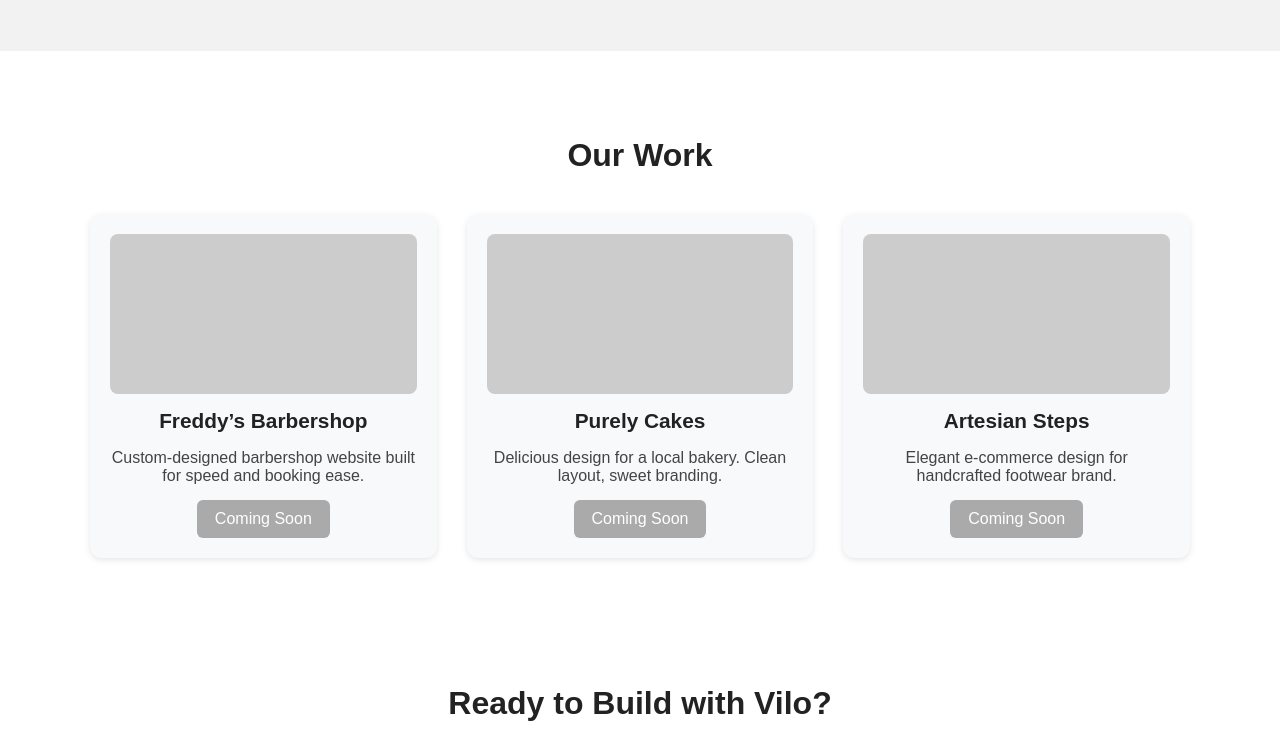
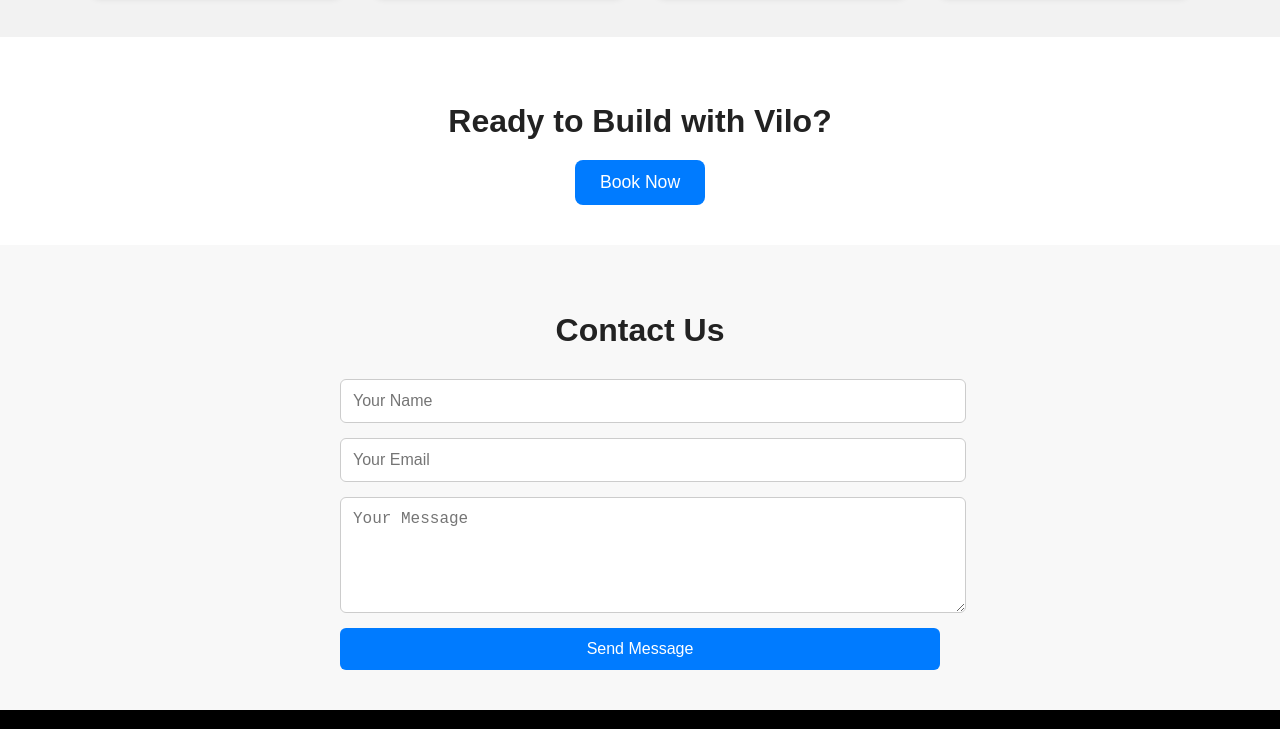
Before and after one commit to agrattray/vilo-main-website, a plain HTML site: page public/index.html in a window 1280 px wide. Shown: the part 3091-3820 px from the top of the page. Drawn offline with Linux system fonts and the light colour scheme.

Commit message:
Add files via upload

```diff
--- a/public/index.html
+++ b/public/index.html
@@ -44,7 +44,6 @@
     </p>
   </section>
 
-
   <section class="services" id="services">
     <h2>Our Services</h2>
     <div class="services-grid">
@@ -71,36 +70,19 @@
     </div>
   </section>
 
-
-
-  <section class="portfolio" id="portfolio">
-    <h2>Our Work</h2>
-    <div class="portfolio-grid">
-      <div class="portfolio-item">
-        <div class="thumb"></div>
-        <h3>Freddy’s Barbershop</h3>
-        <p>Custom-designed barbershop website built for speed and booking ease.</p>
-        <button class="disabled" disabled>Coming Soon</button>
-      </div>
-      <div class="portfolio-item">
-        <div class="thumb"></div>
-        <h3>Purely Cakes</h3>
-        <p>Delicious design for a local bakery. Clean layout, sweet branding.</p>
-        <button class="disabled" disabled>Coming Soon</button>
-      </div>
-      <div class="portfolio-item">
-        <div class="thumb"></div>
-        <h3>Artesian Steps</h3>
-        <p>Elegant e-commerce design for handcrafted footwear brand.</p>
-        <button class="disabled" disabled>Coming Soon</button>
-      </div>
-    </div>
-  </section>
-
-
   <section class="booking">
     <h2>Ready to Build with Vilo?</h2>
     <a href="https://calendly.com/arthursenergyonline/30min-1" target="_blank" class="book-btn">Book Now</a>
+  </section>
+
+  <section class="contact" id="contact">
+    <h2>Contact Us</h2>
+    <form action="#" method="POST" class="contact-form">
+      <input type="text" name="name" placeholder="Your Name" required />
+      <input type="email" name="email" placeholder="Your Email" required />
+      <textarea name="message" rows="5" placeholder="Your Message" required></textarea>
+      <button type="submit">Send Message</button>
+    </form>
   </section>
 
   <footer>
--- a/public/style.css
+++ b/public/style.css
@@ -36,7 +36,7 @@ body {
   display: block;
 }
 
-.cta, .content-tips, .services, .about, .booking {
+.cta, .content-tips, .services, .about, .booking, .contact {
   padding: 40px 20px;
   text-align: center;
 }
@@ -65,36 +65,8 @@ body {
   line-height: 1.6;
 }
 
-.booking h2 {
-  font-size: 2rem;
-  margin-bottom: 20px;
-}
-
-.book-btn {
-  display: inline-block;
-  background: #007BFF;
-  color: white;
-  padding: 12px 25px;
-  text-decoration: none;
-  font-size: 1.1rem;
-  border-radius: 8px;
-  transition: background 0.3s ease;
-}
-
-.book-btn:hover {
-  background: #0056b3;
-}
-
-footer {
-  background: #000;
-  color: white;
-  text-align: center;
-  padding: 20px;
-}
-
 .services {
   background: #f2f2f2;
-  padding: 60px 20px;
   text-align: center;
 }
 
@@ -136,56 +108,69 @@ footer {
   color: #333;
 }
 
-.portfolio {
-  background: #fff;
-  padding: 60px 20px;
-  text-align: center;
+.booking h2 {
+  font-size: 2rem;
+  margin-bottom: 20px;
 }
 
-.portfolio h2 {
-  font-size: 2rem;
-  margin-bottom: 40px;
+.book-btn {
+  display: inline-block;
+  background: #007BFF;
+  color: white;
+  padding: 12px 25px;
+  text-decoration: none;
+  font-size: 1.1rem;
+  border-radius: 8px;
+  transition: background 0.3s ease;
 }
 
-.portfolio-grid {
-  display: grid;
-  grid-template-columns: repeat(auto-fit, minmax(240px, 1fr));
-  gap: 30px;
-  max-width: 1100px;
-  margin: 0 auto;
+.book-btn:hover {
+  background: #0056b3;
 }
 
-.portfolio-item {
-  background: #f8f9fa;
-  padding: 20px;
-  border-radius: 12px;
-  box-shadow: 0 2px 6px rgba(0,0,0,0.1);
+.contact {
+  background: #f8f8f8;
 }
 
-.portfolio-item .thumb {
-  height: 160px;
-  background: #ccc;
-  border-radius: 8px;
-  margin-bottom: 15px;
+.contact h2 {
+  font-size: 2rem;
+  margin-bottom: 30px;
 }
 
-.portfolio-item h3 {
-  font-size: 1.3rem;
-  margin: 10px 0;
+.contact-form {
+  max-width: 600px;
+  margin: auto;
+  display: flex;
+  flex-direction: column;
+  gap: 15px;
 }
 
-.portfolio-item p {
+.contact-form input,
+.contact-form textarea {
+  padding: 12px;
+  border: 1px solid #ccc;
+  border-radius: 6px;
   font-size: 1rem;
-  color: #444;
-  margin-bottom: 15px;
+  width: 100%;
 }
 
-.portfolio-item button.disabled {
-  background: #aaa;
+.contact-form button {
+  background: #007BFF;
   color: white;
+  padding: 12px;
   border: none;
-  padding: 10px 18px;
   font-size: 1rem;
   border-radius: 6px;
-  cursor: not-allowed;
+  cursor: pointer;
 }
+
+.contact-form button:hover {
+  background: #0056b3;
+}
+
+footer {
+  background: #000;
+  color: white;
+  text-align: center;
+  padding: 20px;
+}
```
Also changed, not shown: public/images/vilo (7).png (added), public/images/vilo (9).png (added), public/images/vilo_3_compressed.png (added).
